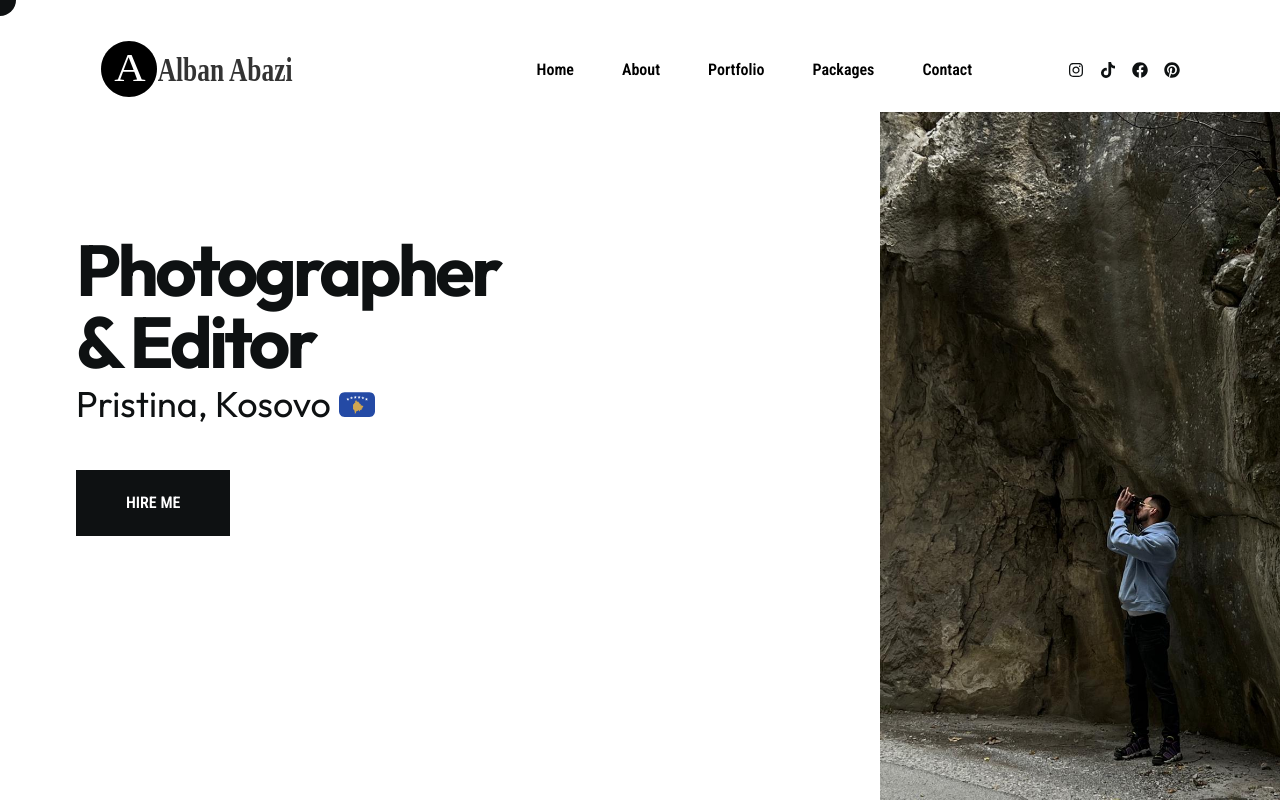
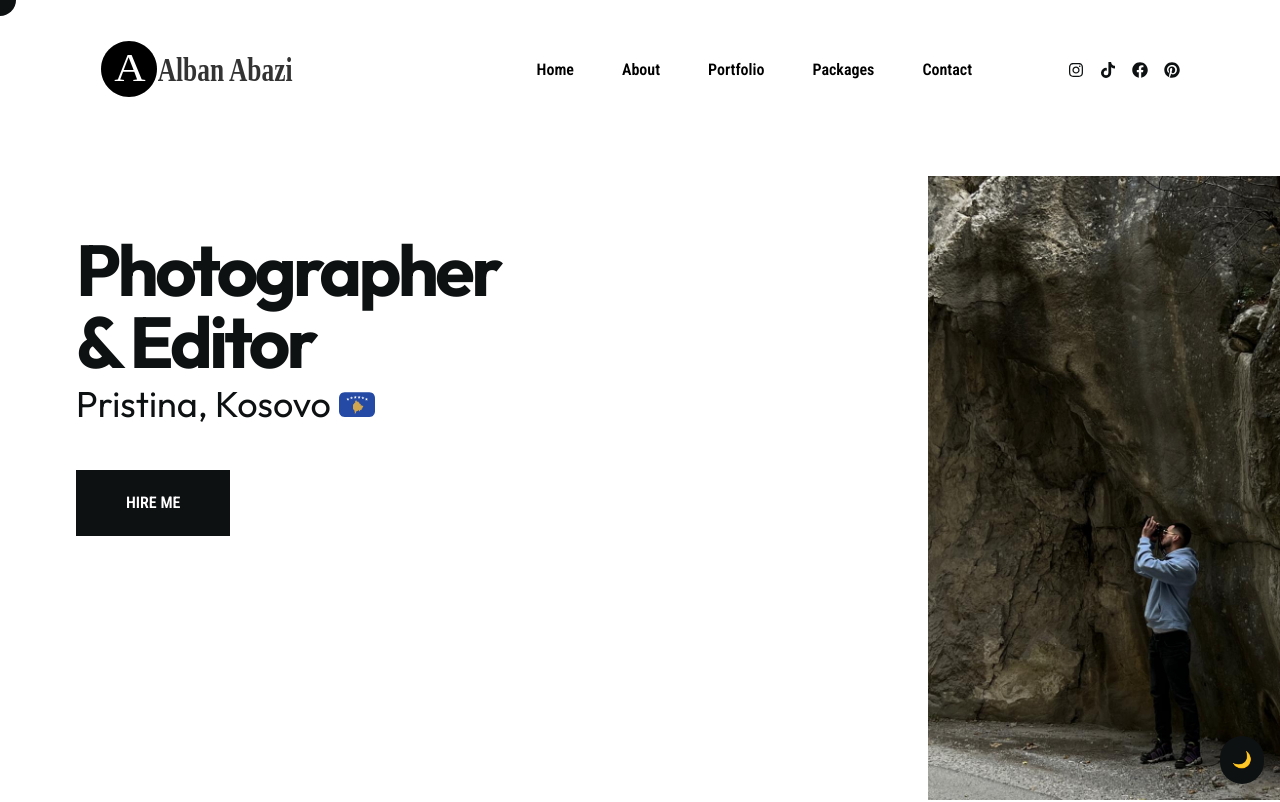
Before and after one commit to AdhurimBerisha/ShotByBane---Photography-Portfolio, a React (Vite) app: page / in a window 1280 px wide. Shown: the top 802 px of the page. Built offline with nearby package versions, Linux system fonts and the light colour scheme; no server answers; the database is empty; what react-photo-view would draw is missing.

Commit message:
Dark Theme

```diff
--- a/src/App.tsx
+++ b/src/App.tsx
@@ -11,9 +11,24 @@ import AdminDashboard from "./pages/AdminDashboard";
 import { motion } from "framer-motion";
 import { CursorContext } from "./context/CursorContext";
 import { PackageProvider } from "./context/PackageContext";
+import { ThemeProvider, useTheme } from "./context/ThemeContext";
 import ProtectedRoute from "./components/ProtectedRoute";
 
-const App = () => {
+const ThemeToggle = () => {
+  const { theme, toggleTheme } = useTheme();
+
+  return (
+    <button
+      onClick={toggleTheme}
+      className="fixed bottom-4 right-4 p-3 rounded-full bg-primary text-white dark:bg-white dark:text-primary z-50 shadow-lg hover:scale-110 transition-transform"
+      aria-label={`Switch to ${theme === "light" ? "dark" : "light"} mode`}
+    >
+      {theme === "light" ? "🌙" : "☀️"}
+    </button>
+  );
+};
+
+const AppContent = () => {
   const { cursorVariants, cursorBG } = useContext(CursorContext)!;
 
   return (
@@ -40,6 +55,7 @@ const App = () => {
                 <Packages />
                 <Contact />
               </main>
+              <ThemeToggle />
             </>
           }
         />
@@ -48,10 +64,18 @@ const App = () => {
       <motion.div
         variants={cursorVariants}
         animate={cursorBG}
-        className="w-[32px] h-[32px] bg-primary fixed top-0 left-0 pointer-events-none z-50 rounded-full"
+        className="w-[32px] h-[32px] bg-primary dark:bg-white fixed top-0 left-0 pointer-events-none z-50 rounded-full"
       ></motion.div>
     </PackageProvider>
   );
 };
 
+const App = () => {
+  return (
+    <ThemeProvider>
+      <AppContent />
+    </ThemeProvider>
+  );
+};
+
 export default App;
--- a/src/components/Header.tsx
+++ b/src/components/Header.tsx
@@ -37,7 +37,7 @@ const Header = () => {
 
   return (
     <header
-      className={`fixed w-full px-[30px] lg:px-[100px] z-30 h-[100px] lg:h-[140px] flex items-center transition-transform duration-300 ${
+      className={`fixed w-full px-[30px] lg:px-[100px] z-30 h-[100px] lg:h-[140px] flex items-center transition-transform duration-300 bg-white/80 dark:bg-[#0a0a0a]/80 backdrop-blur-sm ${
         isVisible ? "translate-y-0" : "-translate-y-full"
       }`}
     >
@@ -57,31 +57,31 @@ const Header = () => {
         >
           <button
             onClick={() => scrollToSection("home")}
-            className="text-black hover:text-primary transition"
+            className="text-black dark:text-white hover:text-primary dark:hover:text-primary transition"
           >
             Home
           </button>
           <button
             onClick={() => scrollToSection("about")}
-            className="text-black hover:text-primary transition"
+            className="text-black dark:text-white hover:text-primary dark:hover:text-primary transition"
           >
             About
           </button>
           <button
             onClick={() => scrollToSection("portfolio")}
-            className="text-black hover:text-primary transition"
+            className="text-black dark:text-white hover:text-primary dark:hover:text-primary transition"
           >
             Portfolio
           </button>
           <button
             onClick={() => scrollToSection("packages")}
-            className="text-black hover:text-primary transition"
+            className="text-black dark:text-white hover:text-primary dark:hover:text-primary transition"
           >
             Packages
           </button>
           <button
             onClick={() => scrollToSection("contact")}
-            className="text-black hover:text-primary transition"
+            className="text-black dark:text-white hover:text-primary dark:hover:text-primary transition"
           >
             Contact
           </button>
--- /dev/null
+++ b/src/context/ThemeContext.tsx
@@ -0,0 +1,52 @@
+import { createContext, useContext, useEffect, useState } from "react";
+
+type Theme = "light" | "dark";
+
+interface ThemeContextType {
+  theme: Theme;
+  toggleTheme: () => void;
+}
+
+const ThemeContext = createContext<ThemeContextType | undefined>(undefined);
+
+export function ThemeProvider({ children }: { children: React.ReactNode }) {
+  const [theme, setTheme] = useState<Theme>(() => {
+    if (typeof window !== "undefined") {
+      const savedTheme = localStorage.getItem("theme");
+      const prefersDark = window.matchMedia(
+        "(prefers-color-scheme: dark)"
+      ).matches;
+      return (savedTheme as Theme) || (prefersDark ? "dark" : "light");
+    }
+    return "light";
+  });
+
+  useEffect(() => {
+    const root = window.document.documentElement;
+    root.classList.remove("light", "dark");
+    root.classList.add(theme);
+    localStorage.setItem("theme", theme);
+  }, [theme]);
+
+  const toggleTheme = () => {
+    setTheme((prevTheme) => {
+      const newTheme = prevTheme === "light" ? "dark" : "light";
+
+      return newTheme;
+    });
+  };
+
+  return (
+    <ThemeContext.Provider value={{ theme, toggleTheme }}>
+      {children}
+    </ThemeContext.Provider>
+  );
+}
+
+export function useTheme() {
+  const context = useContext(ThemeContext);
+  if (context === undefined) {
+    throw new Error("useTheme must be used within a ThemeProvider");
+  }
+  return context;
+}
--- a/src/index.css
+++ b/src/index.css
@@ -6,7 +6,7 @@
 
 @layer base {
   body {
-    @apply text-primary font-secondary bg-white overflow-x-hidden;
+    @apply text-primary font-secondary bg-white dark:bg-[#0a0a0a] dark:text-white overflow-x-hidden transition-colors duration-200;
   }
   .h1 {
     @apply text-[54px] lg:text-[108px] font-primary font-bold capitalize leading-[120%] tracking-[-0.05em] mb-2;
@@ -15,6 +15,6 @@
     @apply h-screen w-full;
   }
   .btn {
-    @apply py-[18px] px-[50px] h-[66px] flex items-center justify-center text-base uppercase font-secondary font-semibold bg-primary text-white;
+    @apply py-[18px] px-[50px] h-[66px] flex items-center justify-center text-base uppercase font-secondary font-semibold bg-primary text-white dark:bg-white dark:text-primary transition-colors duration-200;
   }
 }
--- a/src/pages/Home.tsx
+++ b/src/pages/Home.tsx
@@ -73,7 +73,7 @@ const Home = () => {
               animate={{ scale: 1 }}
               exit={{ scale: 0 }}
               transition={transition1}
-              className="relative lg:-right-40 overflow-hidden h-[400px] sm:h-[500px] md:h-[600px] lg:h-full pt-16 sm:pt-20 md:pt-24 lg:pt-28"
+              className="relative lg:-right-40 overflow-hidden h-[400px] sm:h-[500px] md:h-[600px] lg:h-full pt-32 sm:pt-36 md:pt-40 lg:pt-44"
               onMouseEnter={mouseEnterHandler}
               onMouseLeave={mouseLeaveHandler}
             >
--- a/src/pages/Packages.tsx
+++ b/src/pages/Packages.tsx
@@ -26,10 +26,8 @@ const Pricing = () => {
   useEffect(() => {
     fetchPackages();
 
-    // Subscribe to package changes
-    const subscription = subscribeToPackages((payload) => {
-      console.log("Package change:", payload);
-      fetchPackages(); // Refresh packages when changes occur
+    const subscription = subscribeToPackages(() => {
+      fetchPackages();
     });
 
     return () => {
@@ -59,7 +57,7 @@ const Pricing = () => {
   if (loading) {
     return (
       <div className="flex justify-center items-center min-h-screen">
-        <div className="animate-spin rounded-full h-12 w-12 border-b-2 border-gray-900"></div>
+        <div className="animate-spin rounded-full h-12 w-12 border-b-2 border-gray-900 dark:border-white"></div>
       </div>
     );
   }
@@ -97,20 +95,22 @@ const Pricing = () => {
               initial={{ opacity: 0, y: 20 }}
               animate={{ opacity: 1, y: 0 }}
               transition={{ delay: 0.2 * (index + 1) }}
-              className="bg-white rounded-lg shadow-lg p-4 sm:p-6 lg:p-8 hover:shadow-xl transition-shadow duration-300 flex flex-col h-[400px] sm:h-[450px] lg:h-[500px]"
+              className="bg-white dark:bg-zinc-900/50 rounded-lg shadow-lg p-4 sm:p-6 lg:p-8 hover:shadow-xl transition-shadow duration-300 flex flex-col h-[400px] sm:h-[450px] lg:h-[500px]"
             >
               <div className="flex flex-col h-full">
                 <div>
-                  <h3 className="text-xl sm:text-2xl font-bold mb-2 sm:mb-4">
+                  <h3 className="text-xl sm:text-2xl font-bold mb-2 sm:mb-4 text-black dark:text-white">
                     {pkg.name}
                   </h3>
-                  <div className="text-2xl sm:text-3xl font-bold mb-4 sm:mb-6">
+                  <div className="text-2xl sm:text-3xl font-bold mb-4 sm:mb-6 text-black dark:text-white">
                     €{pkg.price}
                   </div>
-                  <ul className="space-y-2 sm:space-y-4 text-sm sm:text-base">
+                  <ul className="space-y-2 sm:space-y-4 text-sm sm:text-base text-gray-700 dark:text-gray-300">
                     {pkg.features.map((feature, featureIndex) => (
                       <li key={featureIndex} className="flex items-center">
-                        <span className="mr-2">✓</span>
+                        <span className="mr-2 text-primary dark:text-white">
+                          ✓
+                        </span>
                         {feature}
                       </li>
                     ))}
@@ -118,7 +118,7 @@ const Pricing = () => {
                 </div>
                 <button
                   onClick={() => handlePackageSelect(pkg)}
-                  className="py-2 sm:py-3 bg-primary text-white rounded-lg hover:bg-opacity-90 transition-colors duration-300 mt-auto w-[160px] sm:w-[200px] mx-auto text-sm sm:text-base"
+                  className="py-2 sm:py-3 bg-primary text-white dark:bg-white dark:text-primary rounded-lg hover:bg-opacity-90 dark:hover:bg-opacity-90 transition-colors duration-300 mt-auto w-[160px] sm:w-[200px] mx-auto text-sm sm:text-base"
                   onMouseEnter={mouseEnterHandler}
                   onMouseLeave={mouseLeaveHandler}
                 >
--- a/tailwind.config.js
+++ b/tailwind.config.js
@@ -1,5 +1,6 @@
 export default {
   content: ["./index.html", "./src/**/*.{js,jsx,ts,tsx}"],
+  darkMode: "class",
   theme: {
     fontFamily: {
       primary: ["Outfit", "sans-serif"],
```
